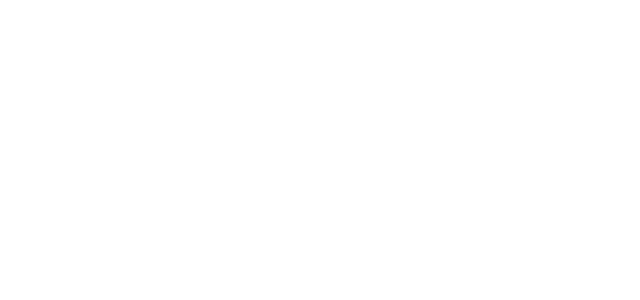
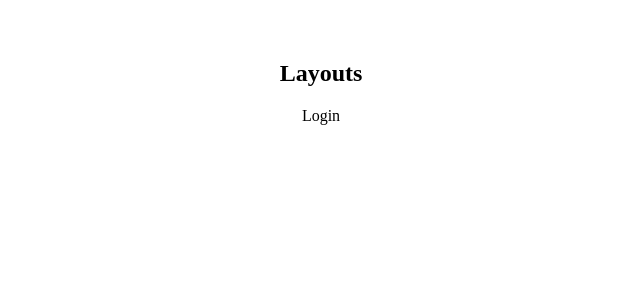
Before and after one commit to atikmahmud482/react2, a React (Vite) app in the folder Authentication/: page /login in a window 1280 px wide. Before the commit this address had no page. Shown: the top 300 px of the page, without its empty margins (319-959 px from the left). Built offline with nearby package versions, Linux system fonts and the light colour scheme.

Commit message:
routs set

```diff
--- a/Authentication/src/App.jsx
+++ b/Authentication/src/App.jsx
@@ -1,9 +1,14 @@
 import "./App.css";
+import Header from "./components/Header";
+import { Outlet } from "react-router";
 
 function App() {
   return (
     <>
-      <h1>FireBase Authentication</h1>
+      <div>
+        <Header />
+        <Outlet />
+      </div>
     </>
   );
 }
--- /dev/null
+++ b/Authentication/src/components/About.jsx
@@ -0,0 +1,5 @@
+const About = () => {
+  return <div>About</div>;
+};
+
+export default About;
--- /dev/null
+++ b/Authentication/src/components/Header.jsx
@@ -0,0 +1,5 @@
+const Header = () => {
+  return <div>Header</div>;
+};
+
+export default Header;
--- /dev/null
+++ b/Authentication/src/components/Home.jsx
@@ -0,0 +1,7 @@
+import React from "react";
+
+const Home = () => {
+  return <div>Home</div>;
+};
+
+export default Home;
--- /dev/null
+++ b/Authentication/src/components/Layouts.jsx
@@ -0,0 +1,12 @@
+import Login from "./Login";
+
+const Layouts = () => {
+  return (
+    <div>
+      <h2>Layouts</h2>
+      <Login />
+    </div>
+  );
+};
+
+export default Layouts;
--- /dev/null
+++ b/Authentication/src/components/Login.jsx
@@ -0,0 +1,7 @@
+import React from "react";
+
+const Login = () => {
+  return <div>Login</div>;
+};
+
+export default Login;
--- /dev/null
+++ b/Authentication/src/components/Register.jsx
@@ -0,0 +1,5 @@
+const Register = () => {
+  return <div>Register</div>;
+};
+
+export default Register;
--- a/Authentication/src/main.jsx
+++ b/Authentication/src/main.jsx
@@ -1,12 +1,39 @@
+import ReactDOM from "react-dom/client";
 import { BrowserRouter, Routes, Route } from "react-router";
-import { createRoot } from "react-dom/client";
-import "./index.css";
-import App from "./App.jsx";
+import App from "./App"; // Make sure the filename matches (case-sensitive on some systems)
 
-createRoot(document.getElementById("root")).render(
+import Home from "./components/Home";
+import About from "./components/About";
+import AuthLayout from "./components/Layouts";
+import Login from "./components/Login";
+import Register from "./components/Register";
+// import ConcertsHome from "./pages/ConcertsHome";
+// import City from "./pages/City";
+// import Trending from "./pages/Trending";
+
+const root = document.getElementById("root");
+
+ReactDOM.createRoot(root).render(
   <BrowserRouter>
     <Routes>
-      <Route path="/" element={<App />} />
+      <Route path="/" element={<App />}>
+        {/* Home is the child (nested inside App) */}
+        <Route index element={<Home />} />
+      </Route>
+      <Route path="about" element={<About />} />
+
+      {/* Auth Routes */}
+      <Route element={<AuthLayout />}>
+        <Route path="login" element={<Login />} />
+        <Route path="register" element={<Register />} />
+      </Route>
+
+      {/* Nested Routes for Concerts */}
+      {/* <Route path="concerts">
+        <Route index element={<ConcertsHome />} />
+        <Route path=":city" element={<City />} />
+        <Route path="trending" element={<Trending />} /> */}
+      {/* </Route> */}
     </Routes>
   </BrowserRouter>
 );
```
